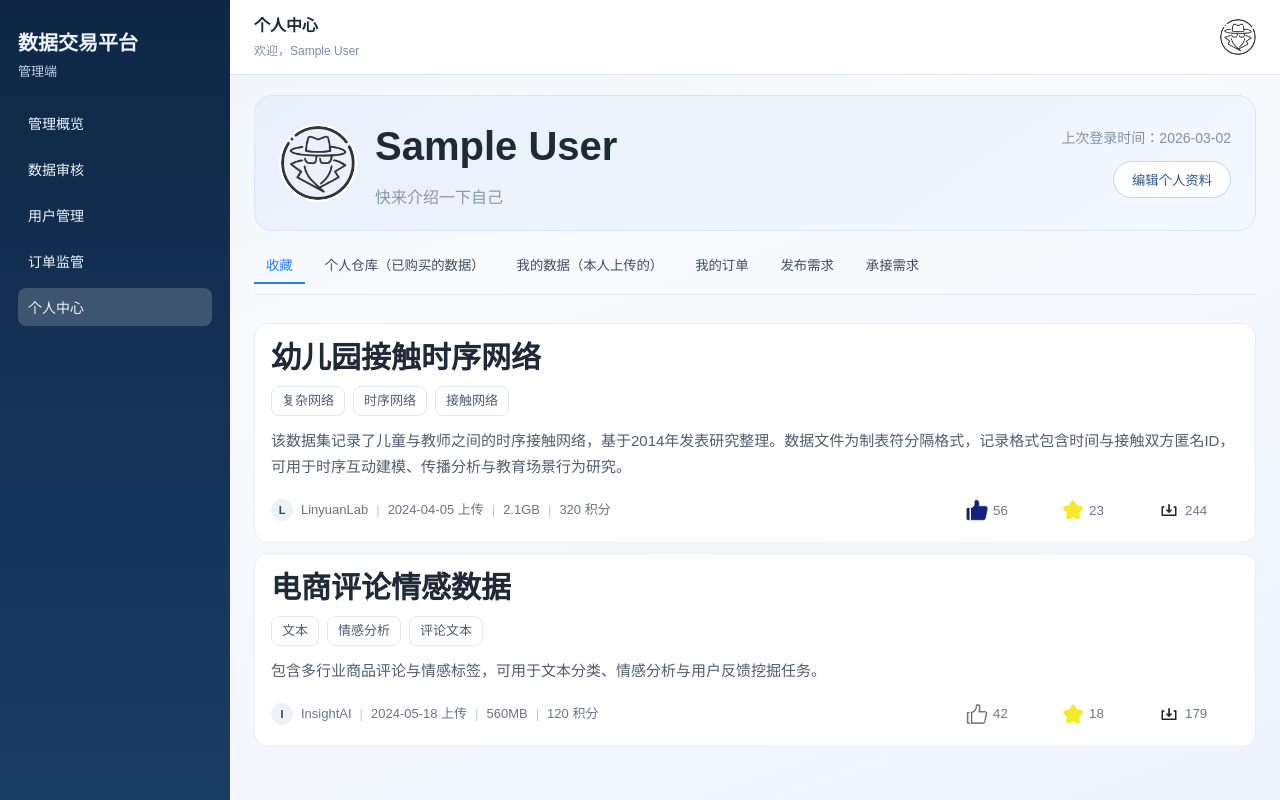
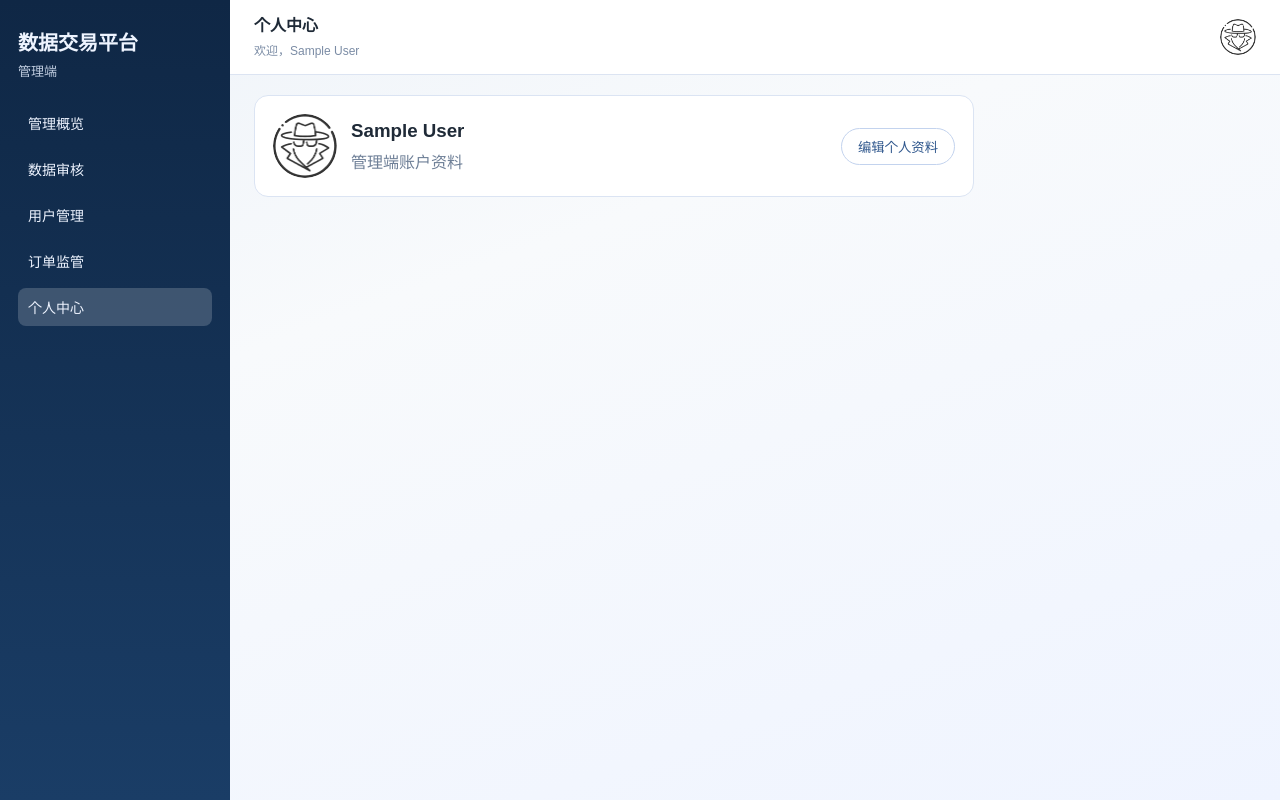
Before and after one commit to applekkkk/web, a Vue app: page /admin/profile in a window 1280 px wide. Built offline with nearby package versions, Linux system fonts and the light colour scheme; sample sign-in values are in the browser's storage.

Commit message:
refactor: 将用户个人页面与管理人员个人页面进行区分

```diff
--- a/src/router/index.js
+++ b/src/router/index.js
@@ -16,7 +16,7 @@ const userRoutes = [
   { path: "custom-bids", name: "user-custom-bids", component: () => import("../views/user/CustomBidsView.vue"), meta: { title: "需求承接" } },
   { path: "processing", name: "user-processing", component: () => import("../views/user/ProcessingView.vue"), meta: { title: "数据处理" } },
   { path: "analytics", name: "user-analytics", component: () => import("../views/user/AnalyticsView.vue"), meta: { title: "分析展示" } },
-  { path: "profile", name: "user-profile", component: () => import("../views/common/ProfileView.vue"), meta: { title: "个人中心" } },
+  { path: "profile", name: "user-profile", component: () => import("../views/user/ProfileView.vue"), meta: { title: "个人中心" } },
   { path: "profile/edit", name: "user-profile-edit", component: () => import("../views/common/EditProfileView.vue"), meta: { title: "编辑个人资料" } }
 ];
 
@@ -25,7 +25,7 @@ const adminRoutes = [
   { path: "review", name: "admin-review", component: () => import("../views/admin/ReviewView.vue"), meta: { title: "数据审核" } },
   { path: "users", name: "admin-users", component: () => import("../views/admin/UsersView.vue"), meta: { title: "用户管理" } },
   { path: "orders", name: "admin-orders", component: () => import("../views/admin/OrderMonitorView.vue"), meta: { title: "订单监管" } },
-  { path: "profile", name: "admin-profile", component: () => import("../views/common/ProfileView.vue"), meta: { title: "个人中心" } },
+  { path: "profile", name: "admin-profile", component: () => import("../views/admin/AdminProfileView.vue"), meta: { title: "个人中心" } },
   { path: "profile/edit", name: "admin-profile-edit", component: () => import("../views/common/EditProfileView.vue"), meta: { title: "编辑个人资料" } }
 ];
 
--- /dev/null
+++ b/src/views/admin/AdminProfileView.vue
@@ -0,0 +1,78 @@
+<script setup>
+import { computed } from "vue";
+import { useRouter } from "vue-router";
+import { useAuthStore } from "../../stores/auth";
+
+const router = useRouter();
+const auth = useAuthStore();
+
+const avatarUrl = computed(() => auth.user?.avatar || "/img/avatar.png");
+const userName = computed(() => auth.user?.name || "管理员");
+
+function onAvatarError(event) {
+  event.target.src = "/img/avatar.png";
+}
+
+function goEditProfile() {
+  router.push("/admin/profile/edit");
+}
+</script>
+
+<template>
+  <section class="admin-profile">
+    <div class="card">
+      <img class="avatar" :src="avatarUrl" alt="管理员头像" @error="onAvatarError" />
+      <div class="content">
+        <h1>{{ userName }}</h1>
+        <p>管理端账户资料</p>
+      </div>
+      <button class="edit-btn" @click="goEditProfile">编辑个人资料</button>
+    </div>
+  </section>
+</template>
+
+<style scoped>
+.admin-profile {
+  max-width: 720px;
+}
+
+.card {
+  display: flex;
+  align-items: center;
+  gap: 14px;
+  border: 1px solid #dbe4f3;
+  border-radius: 14px;
+  padding: 18px;
+  background: #fff;
+}
+
+.avatar {
+  width: 64px;
+  height: 64px;
+  border-radius: 50%;
+  object-fit: cover;
+}
+
+.content {
+  flex: 1;
+}
+
+.content h1 {
+  margin: 0;
+  color: #1f2a37;
+}
+
+.content p {
+  margin: 6px 0 0;
+  color: #6e7f97;
+}
+
+.edit-btn {
+  border: 1px solid #c3d3ee;
+  border-radius: 999px;
+  padding: 8px 16px;
+  color: #2f578d;
+  background: #fff;
+  cursor: pointer;
+}
+</style>
--- a/src/views/common/ProfileView.vue
+++ b/src/views/user/ProfileView.vue
@@ -160,11 +160,6 @@ function handleDownload(item) {
   font-size: 40px;
 }
 
-.meta {
-  margin: 8px 0 0;
-  color: #5f6d7e;
-}
-
 .intro {
   margin: 10px 0 0;
   color: #8a96a6;
@@ -212,12 +207,6 @@ function handleDownload(item) {
   border-bottom-color: #2c7cf6;
 }
 
-.content-title {
-  margin: 0;
-  color: #1f2a37;
-  font-size: 20px;
-}
-
 .content-tip {
   margin: 10px 0 0;
   color: #718096;
```
